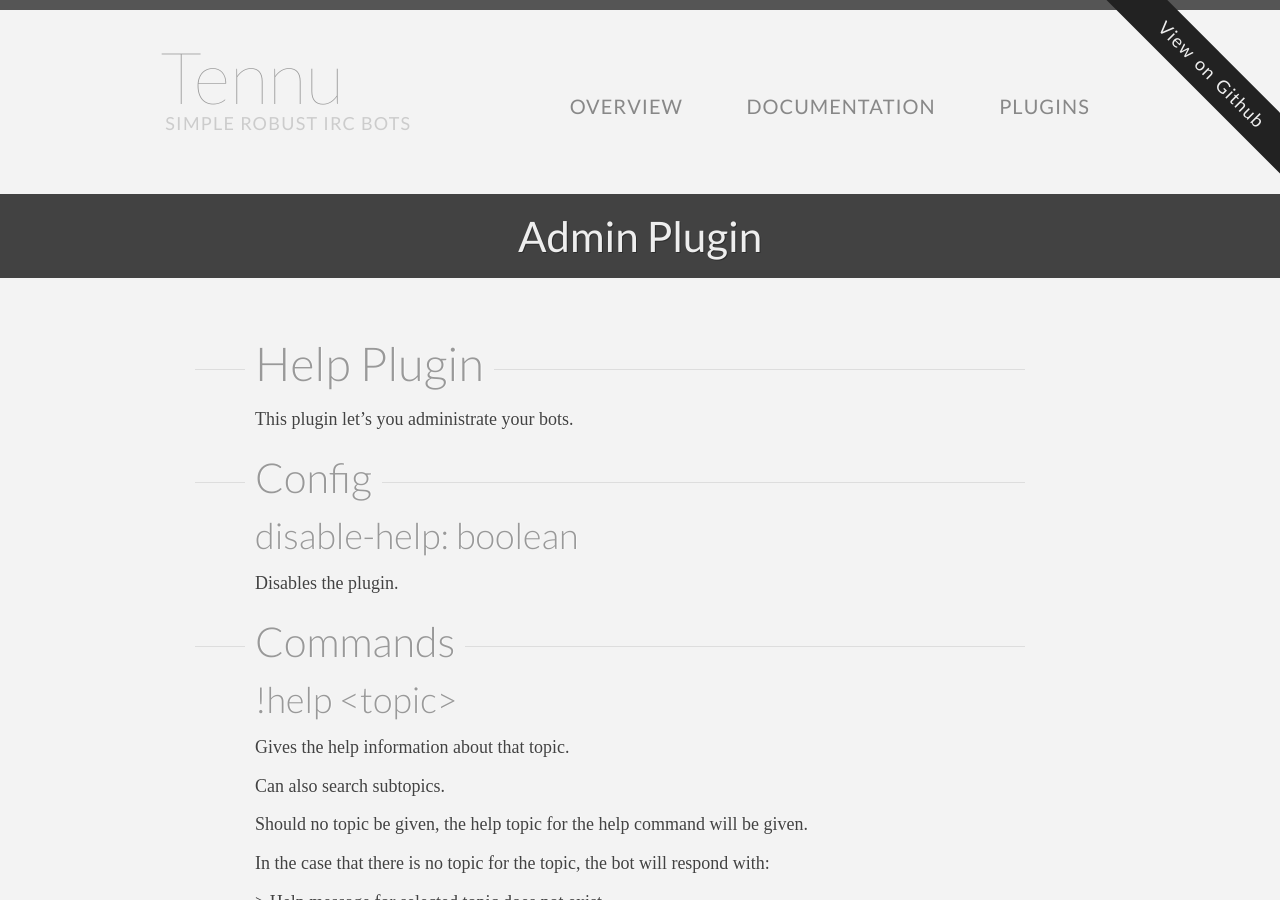
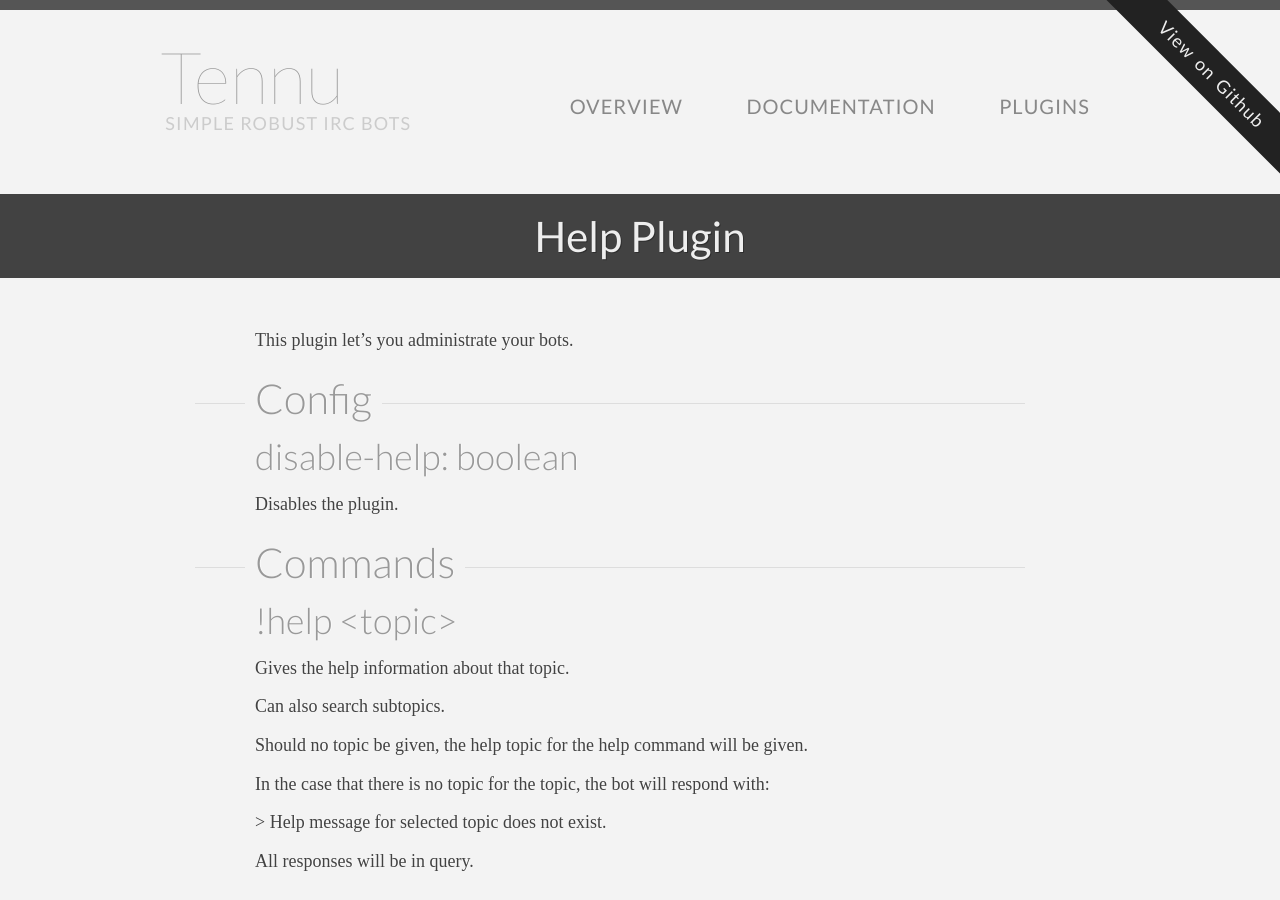
Before and after one commit to Tennu/tennu.github.io, a Jekyll site: the page built from plugins/help.md, in a window 1280 px wide and 900 px high. Built offline with Jekyll 4.4.1, drawn with Linux system fonts in a browser that asks for light colours; some web fonts are replaced.

Commit message:
Title duplications/copypasta

```diff
--- a/plugins/help.md
+++ b/plugins/help.md
@@ -1,8 +1,7 @@
 ---
 layout: plugin
-title: Admin Plugin
+title: Help Plugin
 ---
-# Help Plugin
 
 This plugin let's you administrate your bots.
 
```
Also changed, not shown: plugins/admin.md (+0 -1 lines).
